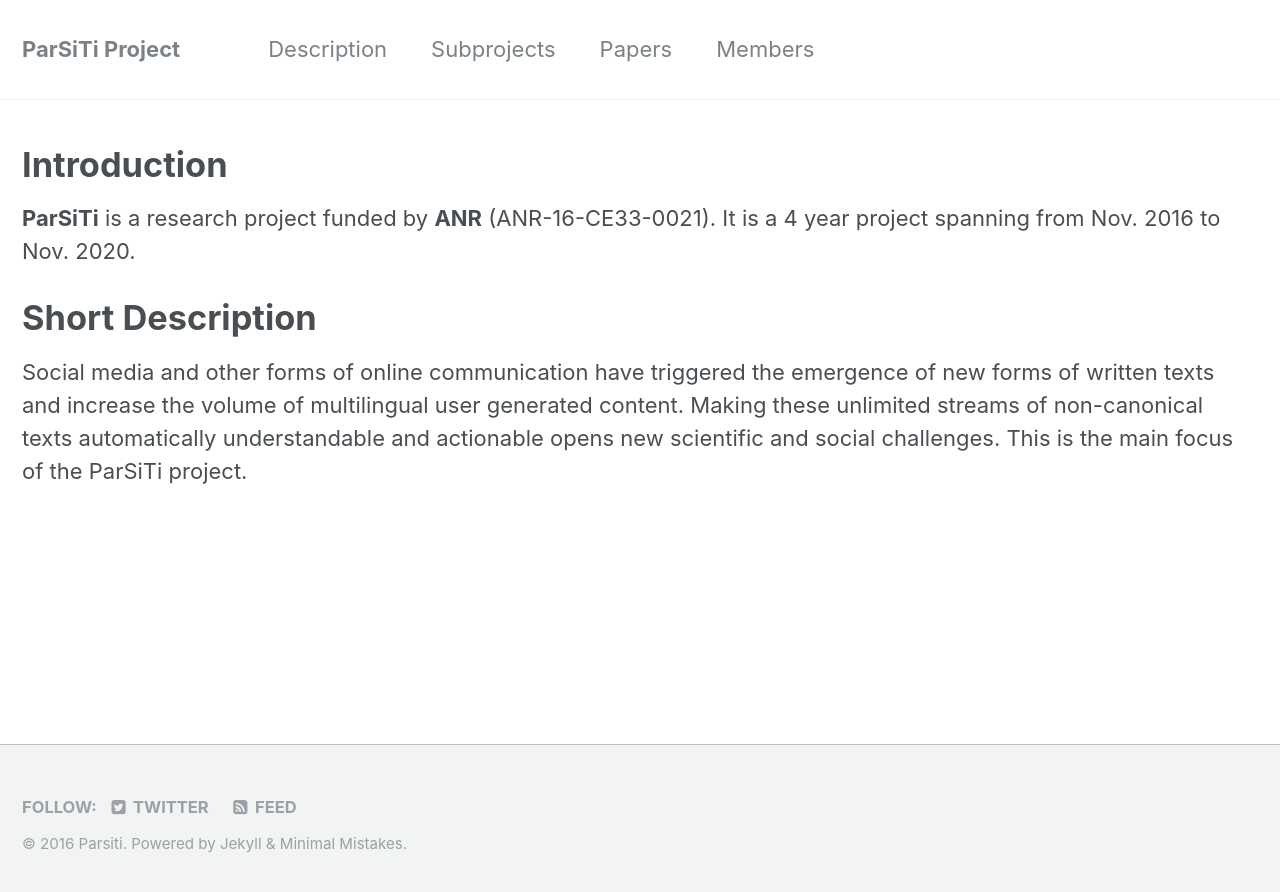
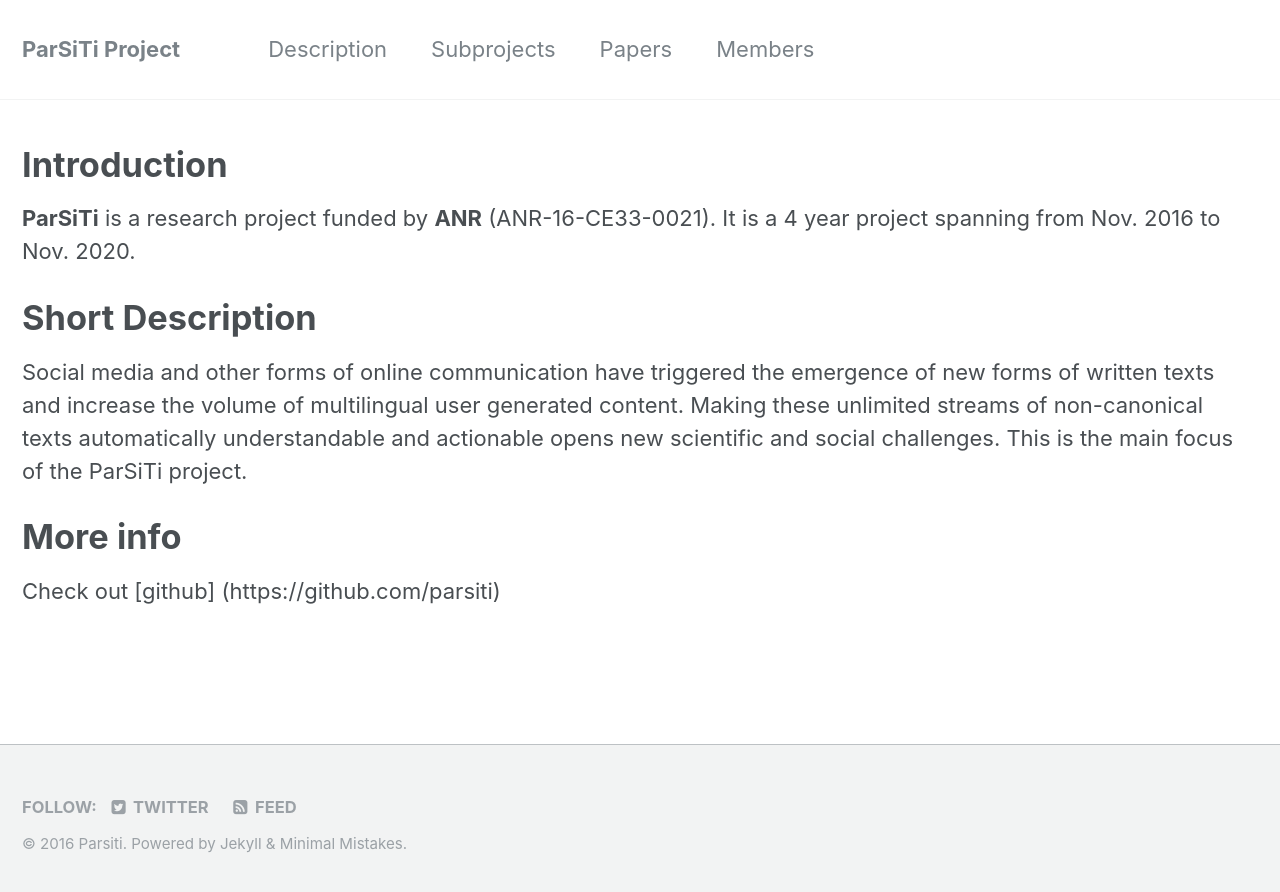
Before and after one commit to parsiti/parsiti.github.io, a Jekyll site: the page built from index.md, in a window 1280 px wide. Shown: the top 892 px of the page. Built offline with Jekyll 4.4.1, drawn with Linux system fonts in a browser that asks for light colours.

Commit message:
Link to github page

```diff
--- a/index.md
+++ b/index.md
@@ -14,3 +14,7 @@ multilingual user generated content. Making these unlimited streams of
 non-canonical texts automatically understandable and actionable opens
 new scientific and social challenges. This is the main focus of the
 ParSiTi project.
+
+
+# More info
+Check out [github] (https://github.com/parsiti)
```
